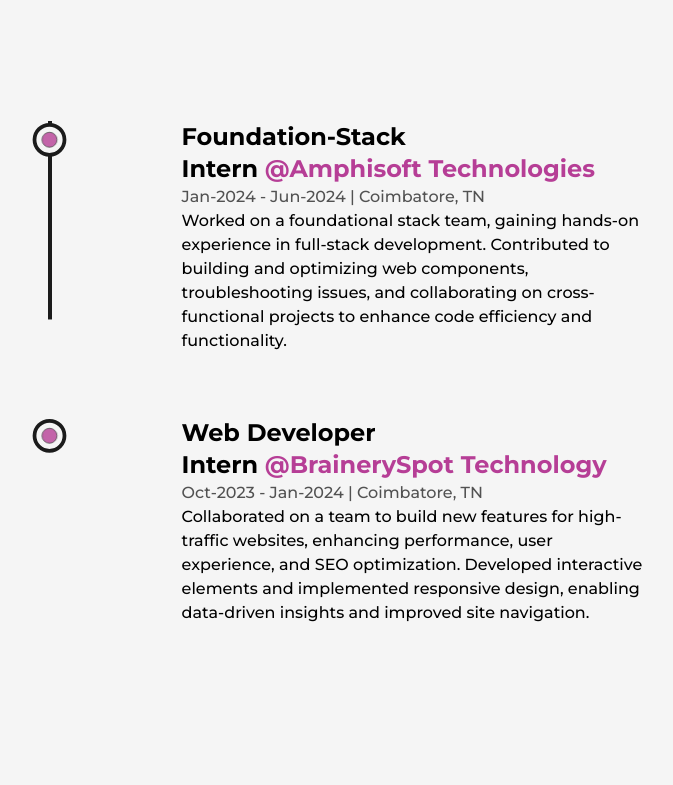
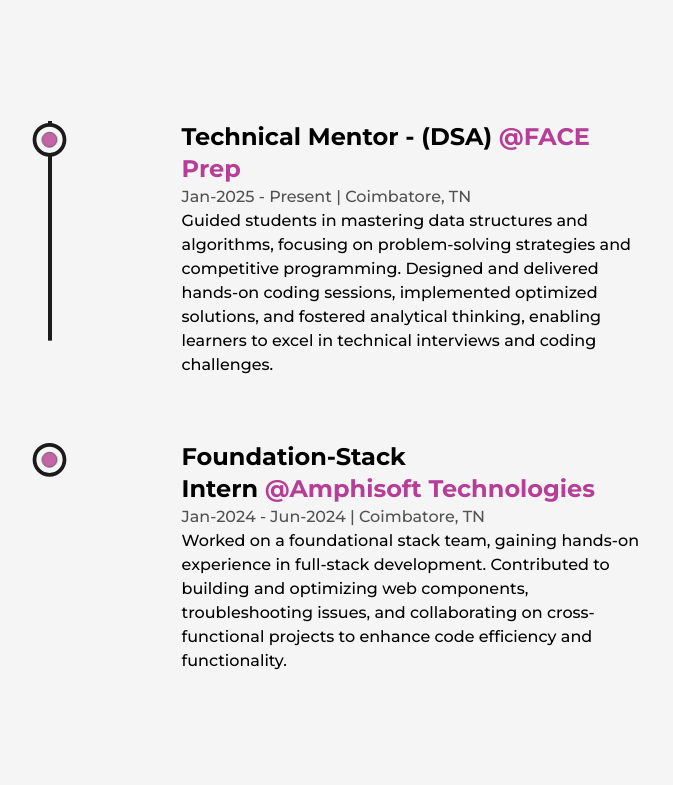
Before and after one commit to Naveee08/Naveen-Kumar-Portfolio, a Next.js app: page /about in a window 1280 px wide. Shown: the part 2475-3260 px from the top of the page, without its empty margins (244-917 px from the left). Built offline with nearby package versions, Linux system fonts and the light colour scheme.

Commit message:
Update Experience.js

```diff
--- a/src/components/Experience.js
+++ b/src/components/Experience.js
@@ -59,17 +59,17 @@
 
                     <ul className='w-full flex flex-col items-start justify-between ml-4 xs:ml-2 ' >
                         <Details
+        position="Technical Mentor - (DSA)" company="FACE Prep"
+        companyLink="https://faceprep.edmingle.com/"
+        time="Jan-2025 - Present" address="Coimbatore, TN"
+        work="Guided students in mastering data structures and algorithms, focusing on problem-solving strategies and competitive programming. Designed and delivered hands-on coding sessions, implemented optimized solutions, and fostered analytical thinking, enabling learners to excel in technical interviews and coding challenges."
+ />
+                        <Details
                                 position="Foundation-Stack Intern" company="Amphisoft Technologies"
                                 companyLink="https://amphisoft.in"
                                 time="Jan-2024 - Jun-2024" address="Coimbatore, TN"
                                 work="Worked on a foundational stack team, gaining hands-on experience in full-stack development. Contributed to building and optimizing web components, troubleshooting issues, and collaborating on cross-functional projects to enhance code efficiency and functionality."
                          />
-                        <Details
-        position="Web Developer Intern" company="BrainerySpot Technology"
-        companyLink="https://braineryspot.com"
-        time="Oct-2023 - Jan-2024" address="Coimbatore, TN"
-        work="Collaborated on a team to build new features for high-traffic websites, enhancing performance, user experience, and SEO optimization. Developed interactive elements and implemented responsive design, enabling data-driven insights and improved site navigation."
- />
 
                     </ul>
                 </div>
```
